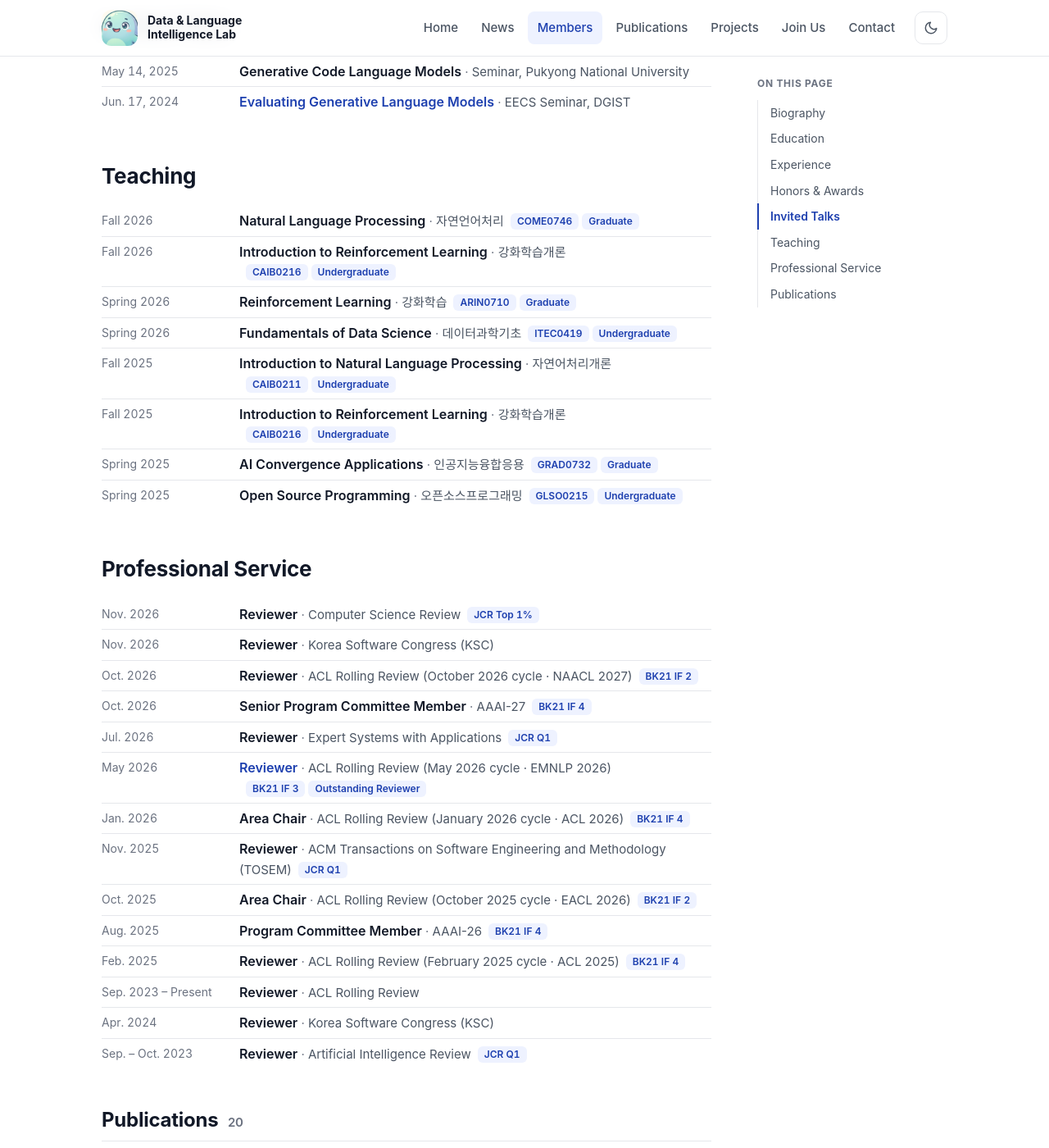
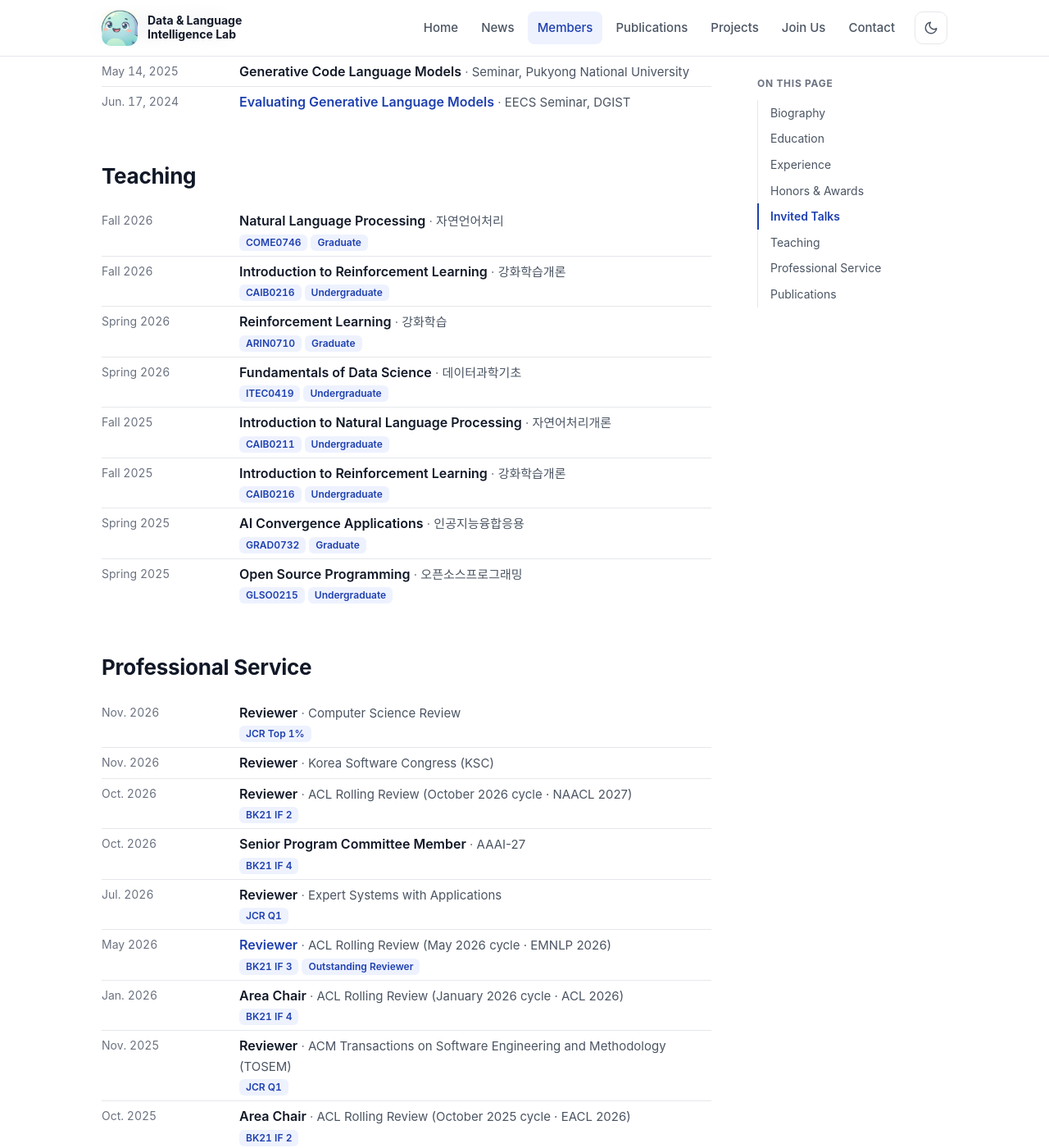
Before and after one commit to knu-dli/knu-dli.github.io, a Jekyll site: the page built from people/seonghyeon-lee.md, in a window 1280 px wide and 1400 px high, scrolled down 1701 px. Shown: the whole window at 82% size. Built offline with Jekyll 4.4.1, drawn with Linux system fonts in a browser that asks for light colours; some web fonts are replaced.

Commit message:
Profile: put timeline tags on their own line
Co-Authored-By: Claude Opus 5.5 <noreply@anthropic.com>

```diff
--- a/assets/css/style.css
+++ b/assets/css/style.css
@@ -332,7 +332,7 @@ img { max-width: 100%; display: block; }
 .timeline-what strong { color: var(--text); font-weight: 600; }
 .timeline-what > span { color: var(--text-muted); font-size: 15px; }
 .timeline-what > span:not(.timeline-tags)::before { content: " · "; color: var(--text-faint); }
-.timeline-what > .timeline-tags { display: inline-flex; flex-wrap: wrap; gap: 4px; margin-left: 8px; vertical-align: 1px; }
+.timeline-what > .timeline-tags { display: flex; flex-wrap: wrap; gap: 4px; margin-top: 4px; }
 .tag { font-size: 12px; font-weight: 600; line-height: 1; padding: 4px 8px; border-radius: 6px; background: var(--accent-soft); color: var(--accent); font-variant-numeric: tabular-nums; }
 @media (max-width: 640px) { .timeline li { grid-template-columns: 1fr; gap: 2px; } }
 
```
